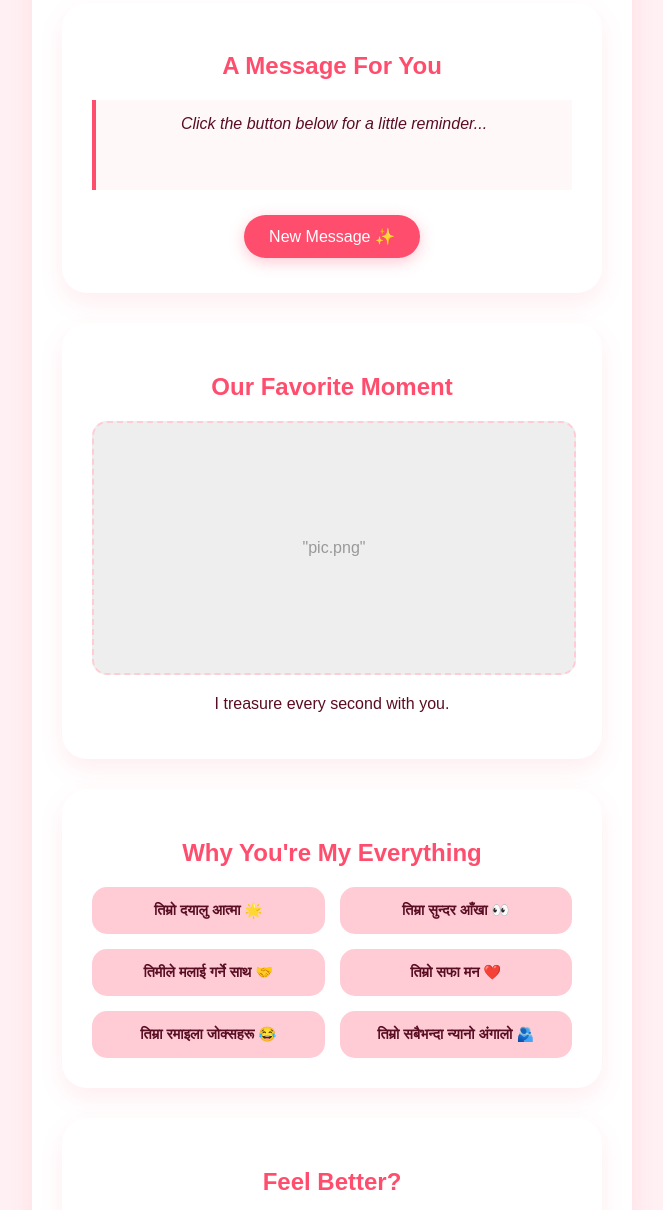
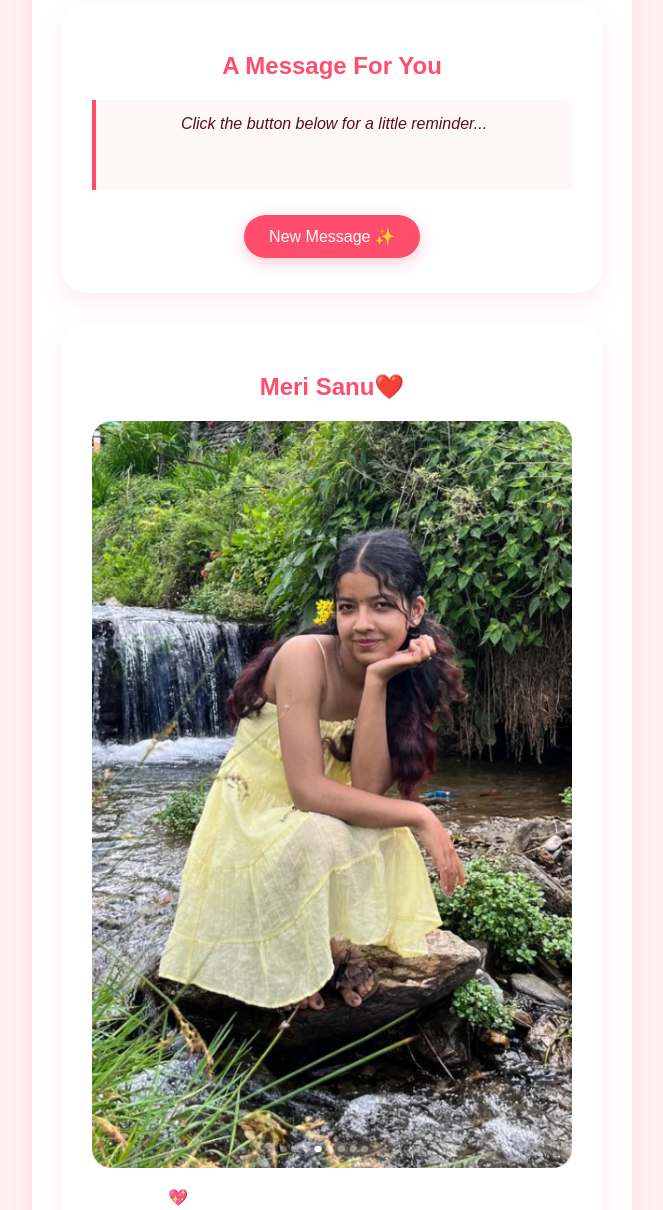
Before and after one commit to Yamdut47/repp, a plain HTML site: page index.html in a window 1280 px wide. Shown: the part 285-1495 px from the top of the page, without its empty margins (308-971 px from the left). Drawn offline with Linux system fonts and the light colour scheme.

Commit message:
Update index.html

```diff
--- a/index.html
+++ b/index.html
@@ -143,12 +143,12 @@
         </div>
 
         <div class="card">
-            <h2>Our Favorite Moment</h2>
-            <div class="us-photo">
-                <p style="color: #999;">"pic.png" </p>
-            </div>
-            <p>I treasure every second with you.</p>
-        </div>
+    <h2>Meri Sanu❤️</h2>
+    <div class="us-photo" style="height: auto; border: none; background: transparent;">
+        <img src="pic.png" alt="Our Memory" style="width: 100%; border-radius: 20px; box-shadow: 0 5px 15px rgba(0,0,0,0.1);">
+    </div>
+    <p style="color: white; margin-top: 15px;">💖 म तिमीसँग बिताएको हरेक सेकेन्डलाई बहुमूल्य सम्झन्छु।</p>
+</div>
 
         <div class="card">
             <h2>Why You're My Everything</h2>
```
